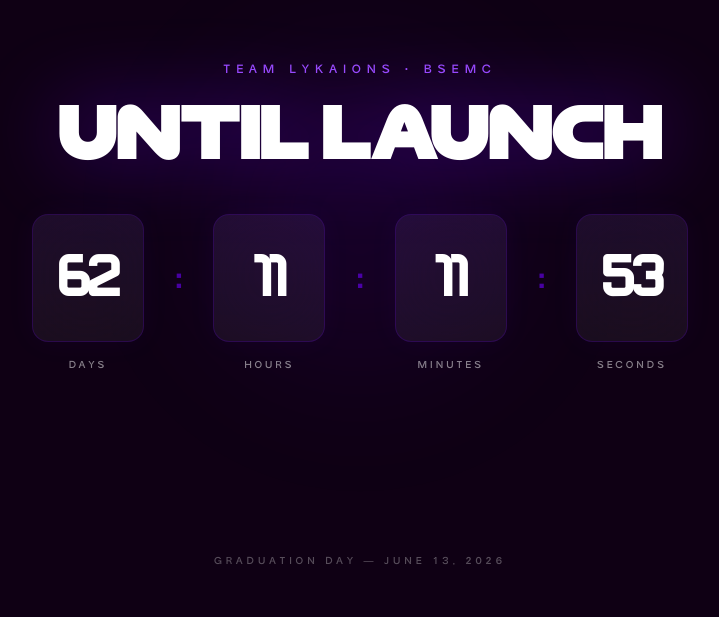
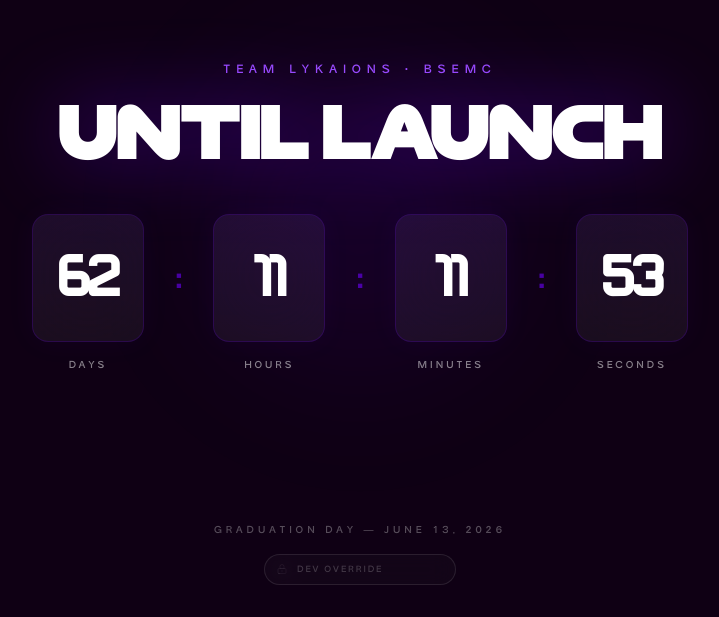
Before and after one commit to Babyama0901/Relentless-Pantheras---Team-Lykaions-BSEMC-Batch-2026, a Next.js app: page / in a window 1280 px wide. Shown: the part 183-800 px from the top of the page, without its empty margins (280-999 px from the left). Built offline with nearby package versions, Linux system fonts and the light colour scheme.

Commit message:
feat: add developer password UI input field with SHA-256 validation to bypass lock screen

```diff
--- a/components/CountdownLock.tsx
+++ b/components/CountdownLock.tsx
@@ -9,8 +9,35 @@ export default function CountdownLock({ children }: { children: React.ReactNode
   const [isUnlocked, setIsUnlocked] = useState(false);
   const [isMounted, setIsMounted] = useState(false);
   const [timeLeft, setTimeLeft] = useState({ days: 0, hours: 0, minutes: 0, seconds: 0 });
+  const [devPassword, setDevPassword] = useState("");
+  const [isPasswordError, setIsPasswordError] = useState(false);
 
   const containerRef = useRef<HTMLDivElement>(null);
+
+  const handleDeveloperSubmit = async (e: React.FormEvent) => {
+    e.preventDefault();
+    if (!devPassword) return;
+
+    try {
+      const encoder = new TextEncoder();
+      const hashBuffer = await crypto.subtle.digest("SHA-256", encoder.encode(devPassword));
+      const hashHex = Array.from(new Uint8Array(hashBuffer))
+        .map(b => b.toString(16).padStart(2, '0'))
+        .join('');
+
+      const VALID_HASH = "8d6cf8a58990d522cc899f54e9f0adeee84f4ea9c7fabb2aad2953e4ad11a777";
+
+      if (hashHex === VALID_HASH) {
+        localStorage.setItem("secure_unlock_hash", hashHex);
+        setIsUnlocked(true);
+      } else {
+        setIsPasswordError(true);
+        setTimeout(() => setIsPasswordError(false), 800);
+      }
+    } catch (err) {
+      console.error(err);
+    }
+  };
 
   useEffect(() => {
     setIsMounted(true);
@@ -141,11 +168,28 @@ export default function CountdownLock({ children }: { children: React.ReactNode
         <TimeUnit value={formatNumber(timeLeft.seconds)} label="Seconds" className="w-full sm:w-auto mt-4 sm:mt-0" />
       </div>
 
-      {/* ── Footer ── */}
-      <div className="countdown-element absolute bottom-12 left-0 right-0 text-center z-10 hidden md:block">
-        <p className="font-trap text-[10px] uppercase tracking-[0.4em] text-white/30">
+      {/* ── Footer & Developer Override ── */}
+      <div className="countdown-element absolute bottom-8 left-0 right-0 text-center z-10 flex flex-col items-center gap-4">
+        <p className="font-trap text-[10px] uppercase tracking-[0.4em] text-white/30 hidden md:block">
           Graduation Day — June 13, 2026
         </p>
+
+        {/* Developer Password Input */}
+        <form onSubmit={handleDeveloperSubmit} className="relative flex items-center">
+          <div className="absolute left-3 text-white/20">
+            <svg className="w-3 h-3" fill="none" stroke="currentColor" viewBox="0 0 24 24">
+              <path strokeLinecap="round" strokeLinejoin="round" strokeWidth={2} d="M12 15v2m-6 4h12a2 2 0 002-2v-6a2 2 0 00-2-2H6a2 2 0 00-2 2v6a2 2 0 002 2zm10-10V7a4 4 0 00-8 0v4h8z" />
+            </svg>
+          </div>
+          <input
+            type="password"
+            value={devPassword}
+            onChange={(e) => setDevPassword(e.target.value)}
+            placeholder="DEV OVERRIDE"
+            className={`bg-white/[0.02] border backdrop-blur-md rounded-full py-2 pl-8 pr-4 text-[9px] font-trap tracking-[0.2em] text-white/80 placeholder:text-white/20 focus:outline-none transition-all w-48 focus:w-56
+              ${isPasswordError ? 'border-red-500/50 bg-red-500/5' : 'border-white/10 focus:border-[#6E00FF]/50 focus:bg-[#6E00FF]/10'}`}
+          />
+        </form>
       </div>
     </div>
   );
```
